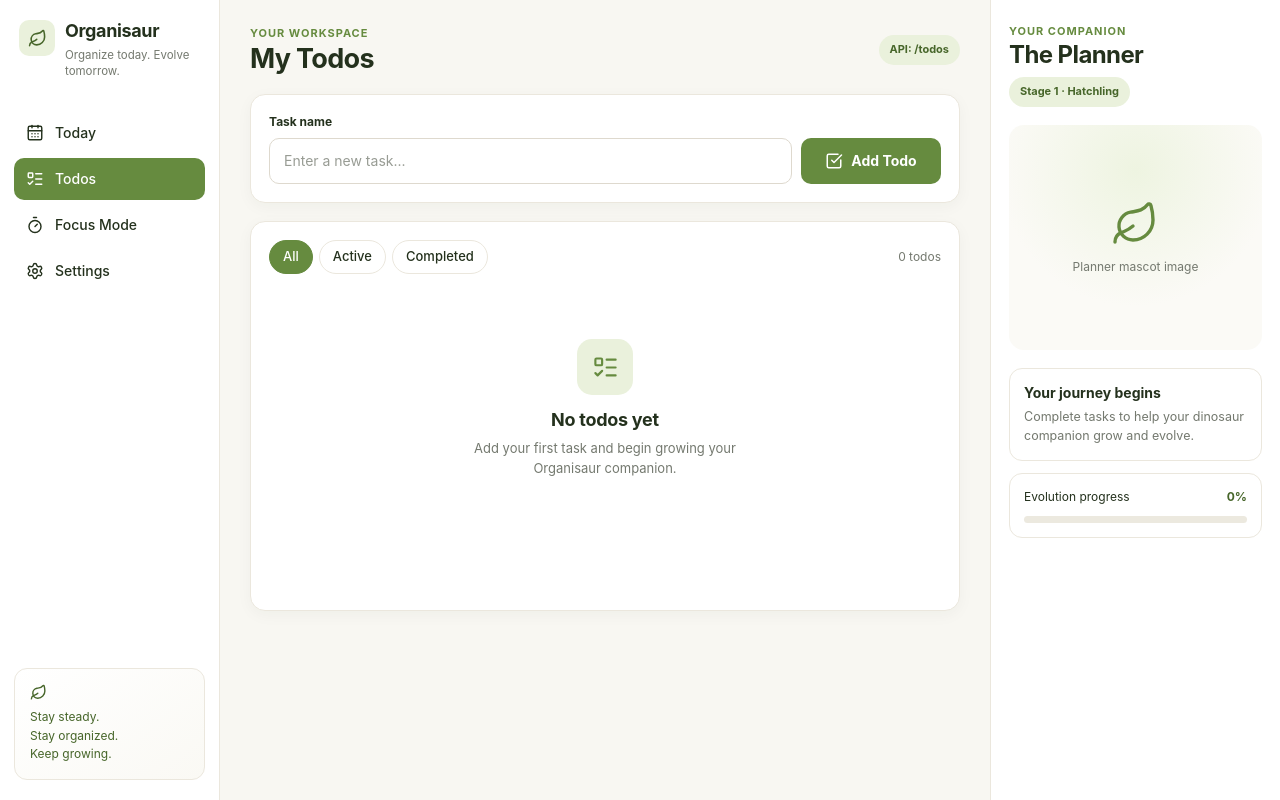
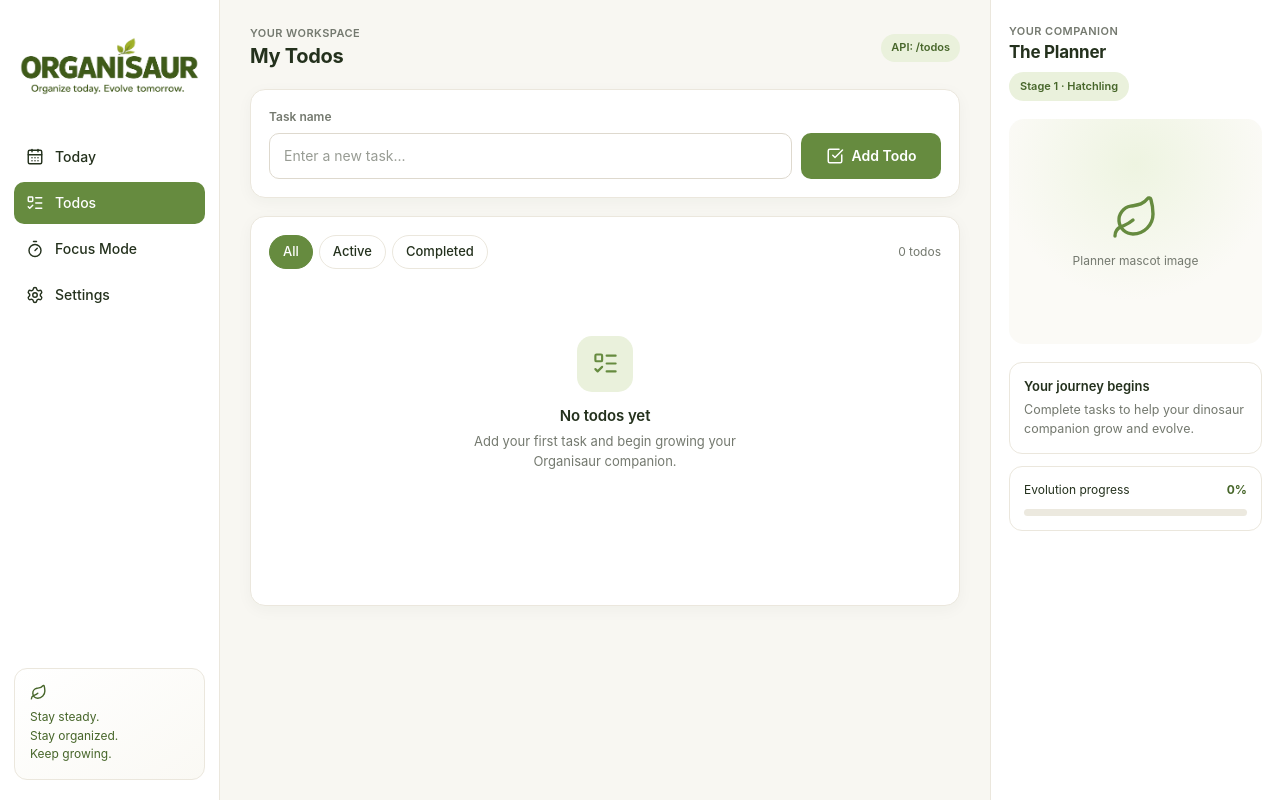
Before and after one commit to jfavila09982/organisaur-frontend, a React (Vite) app: page / in a window 1280 px wide. Built offline with nearby package versions, Linux system fonts and the light colour scheme.

Commit message:
fix logo and font size

```diff
--- a/src/App.css
+++ b/src/App.css
@@ -22,6 +22,40 @@
   --radius-large: 15px;
 }
 
+* {
+  box-sizing: border-box;
+}
+
+html,
+body,
+#root {
+  min-height: 100%;
+  margin: 0;
+}
+
+body {
+  background: var(--color-background);
+  color: var(--color-text);
+  font-family:
+    Inter,
+    system-ui,
+    -apple-system,
+    BlinkMacSystemFont,
+    "Segoe UI",
+    sans-serif;
+  font-size: 14px;
+  -webkit-font-smoothing: antialiased;
+  -moz-osx-font-smoothing: grayscale;
+  text-rendering: optimizeLegibility;
+}
+
+button,
+input {
+  font: inherit;
+}
+
+/* Main layout */
+
 .app-shell {
   min-height: 100vh;
   display: grid;
@@ -41,44 +75,28 @@
   background: var(--color-surface);
 }
 
+/* Logo */
+
 .brand {
+  width: 100%;
+  height: 92px;
   display: flex;
-  align-items: flex-start;
-  gap: 10px;
-  margin-bottom: 32px;
-  padding: 0 5px;
+  align-items: center;
+  justify-content: center;
+  margin-bottom: 24px;
+  padding: 8px 4px;
+  overflow: hidden;
 }
 
-.brand-icon {
-  width: 36px;
-  height: 36px;
-  display: grid;
-  place-items: center;
-  flex: 0 0 auto;
-  border-radius: 10px;
-  background: var(--color-primary-soft);
-  color: var(--color-primary-dark);
+.brand-logo {
+  display: block;
+  width: 185px;
+  max-width: 100%;
+  height: auto;
+  object-fit: contain;
 }
 
-.brand-copy {
-  min-width: 0;
-}
-
-.brand h1 {
-  margin: 1px 0 0;
-  font-size: 18px;
-  font-weight: 720;
-  line-height: 1.15;
-  letter-spacing: -0.02em;
-}
-
-.brand p {
-  max-width: 145px;
-  margin: 5px 0 0;
-  color: var(--color-text-muted);
-  font-size: 11.5px;
-  line-height: 1.45;
-}
+/* Navigation */
 
 .navigation {
   display: grid;
@@ -144,12 +162,12 @@
 }
 
 .eyebrow {
-  margin: 0 0 3px;
-  color: var(--color-primary);
+  margin: 0 0 4px;
+  color: var(--color-text-muted);
   font-size: 11px;
-  font-weight: 720;
+  font-weight: 600;
   line-height: 1.3;
-  letter-spacing: 0.09em;
+  letter-spacing: 0.04em;
   text-transform: uppercase;
 }
 
@@ -157,13 +175,13 @@
 .companion-panel h2 {
   margin: 0;
   color: var(--color-text);
-  font-weight: 740;
-  letter-spacing: -0.025em;
+  font-weight: 650;
+  letter-spacing: -0.015em;
 }
 
 .workspace-header h2 {
-  font-size: 27px;
-  line-height: 1.15;
+  font-size: 20px;
+  line-height: 1.25;
 }
 
 .api-status,
@@ -173,15 +191,15 @@
   border-radius: 999px;
   background: var(--color-primary-soft);
   color: var(--color-primary-dark);
-  font-weight: 680;
+  font-weight: 600;
 }
 
 .api-status {
-  padding: 7px 11px;
+  padding: 6px 10px;
   font-size: 11px;
 }
 
-/* Add task form */
+/* Add task card */
 
 .create-card {
   padding: 18px;
@@ -195,7 +213,8 @@
   display: block;
   margin-bottom: 7px;
   font-size: 12px;
-  font-weight: 680;
+  font-weight: 600;
+  color: var(--color-text-muted);
 }
 
 .task-input-row {
@@ -242,7 +261,7 @@
   background: var(--color-primary);
   color: #ffffff;
   font-size: 14px;
-  font-weight: 680;
+  font-weight: 600;
   cursor: pointer;
   transition:
     background-color 160ms ease,
@@ -294,7 +313,7 @@
   background: #ffffff;
   color: var(--color-text);
   font-size: 13px;
-  font-weight: 520;
+  font-weight: 500;
   cursor: pointer;
   transition:
     border-color 160ms ease,
@@ -341,10 +360,10 @@
 
 .empty-state h3 {
   margin: 0;
-  font-size: 18px;
-  font-weight: 720;
-  line-height: 1.25;
-  letter-spacing: -0.015em;
+  font-size: 15px;
+  font-weight: 600;
+  line-height: 1.3;
+  letter-spacing: -0.006em;
 }
 
 .empty-state p {
@@ -371,8 +390,8 @@
 
 .companion-panel h2 {
   margin-bottom: 8px;
-  font-size: 24px;
-  line-height: 1.15;
+  font-size: 17px;
+  line-height: 1.25;
 }
 
 .stage-label {
@@ -410,8 +429,8 @@
 
 .companion-message h3 {
   margin: 0;
-  font-size: 14px;
-  font-weight: 700;
+  font-size: 13px;
+  font-weight: 600;
 }
 
 .companion-message p {
@@ -472,6 +491,10 @@
     max-width: 900px;
     padding: 24px;
   }
+
+  .brand-logo {
+    width: 165px;
+  }
 }
 
 /* Mobile */
@@ -483,15 +506,30 @@
 
   .sidebar {
     min-height: auto;
-    padding: 14px 16px;
+    padding: 10px 16px;
     border-right: 0;
     border-bottom: 1px solid var(--color-border);
   }
 
-  .brand {
-    margin-bottom: 0;
-    padding: 0;
-  }
+.brand {
+  width: 100%;
+  height: 78px;
+  display: flex;
+  align-items: center;
+  justify-content: center;
+  margin-bottom: 18px;
+  overflow: hidden;
+}
+
+.brand-logo {
+  display: block;
+  width: 240px;
+  max-width: none;
+  height: auto;
+  object-fit: contain;
+  transform: scale(1.45);
+}
+
 
   .navigation,
   .sidebar-message {
@@ -507,7 +545,7 @@
   }
 
   .workspace-header h2 {
-    font-size: 23px;
+    font-size: 18px;
   }
 
   .api-status {
@@ -542,8 +580,12 @@
 /* Very small screens */
 
 @media (max-width: 420px) {
+  .brand-logo {
+    width: 150px;
+  }
+
   .workspace-header h2 {
-    font-size: 21px;
+    font-size: 17px;
   }
 
   .filters {
--- a/src/App.jsx
+++ b/src/App.jsx
@@ -7,6 +7,7 @@ import {
   Timer,
 } from "lucide-react";
 
+import organisaurLogo from "./assets/assets/logo/organisaur-logo-cropped.png";
 import "./App.css";
 
 function App() {
@@ -14,14 +15,11 @@ function App() {
     <div className="app-shell">
       <aside className="sidebar">
         <div className="brand">
-          <div className="brand-icon">
-            <Leaf size={19} strokeWidth={2} />
-          </div>
-
-          <div className="brand-copy">
-            <h1>Organisaur</h1>
-            <p>Organize today. Evolve tomorrow.</p>
-          </div>
+          <img
+            src={organisaurLogo}
+            alt="Organisaur"
+            className="brand-logo"
+          />
         </div>
 
         <nav className="navigation" aria-label="Main navigation">
```
Also changed, not shown: src/assets/assets/logo/organisaur-logo-cropped.png (added).
